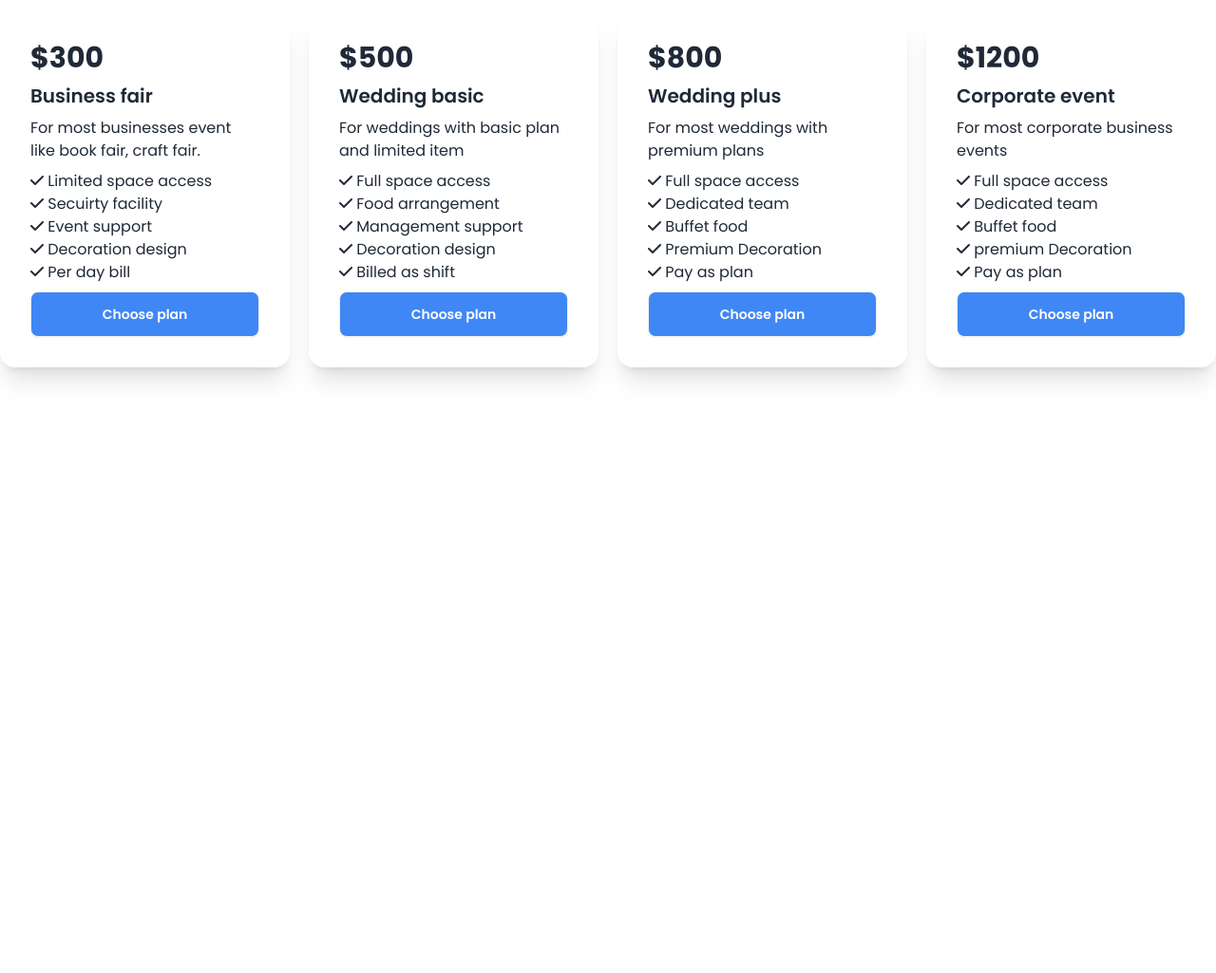
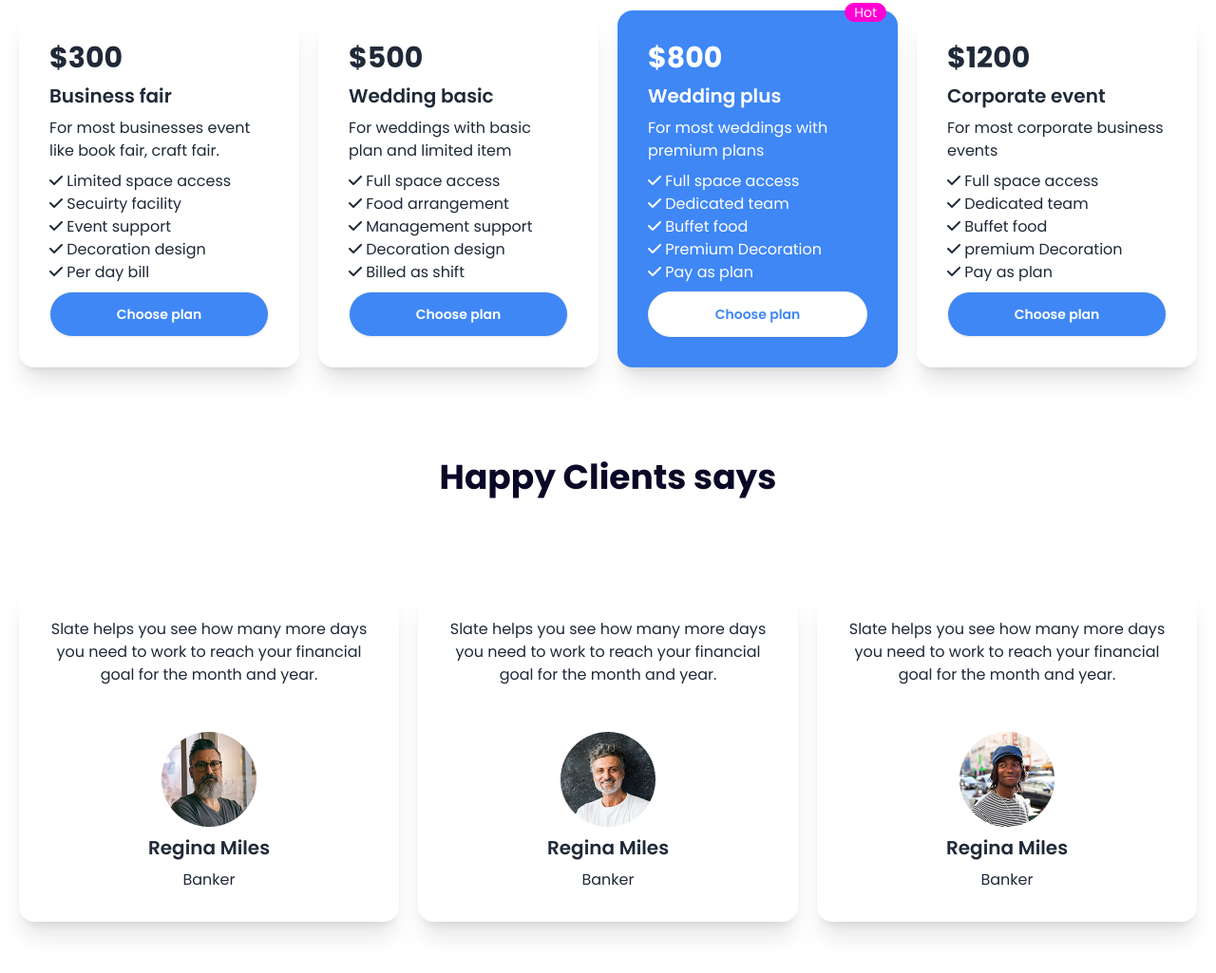
Before and after one commit to mamunalabdullah/convention-center-2k24, a plain HTML site: page index.html in a window 1280 px wide. Shown: the part 1385-2410 px from the top of the page at 95% size. Before the commit the page ends 1868 px from the top, so only its background shows below. Drawn offline with nearby package versions, Linux system fonts and the light colour scheme.

Commit message:
client area add

```diff
--- a/index.html
+++ b/index.html
@@ -135,7 +135,7 @@
       <section>
         <h2 class="text-4xl font-bold text-color-primary text-center">Our package</h2>
 
-        <div class="grid gap-5 grid-cols-1 md:grid-cols-2 lg:grid-cols-4 my-24">
+        <div class="mx-5 grid gap-5 grid-cols-1 md:grid-cols-2 lg:grid-cols-4 my-24">
           <!-- card  -->
           <div class="card bg-base-100 shadow-xl">
             <div class="card-body">
@@ -149,7 +149,7 @@
                 <li><i class="fa-solid fa-check"></i> Decoration design</li>
                 <li><i class="fa-solid fa-check"></i> Per day bill</li>
               </ul>
-              <button class="btn bg-color-background text-white">Choose plan</button>
+              <button class="btn bg-color-background text-white rounded-full">Choose plan</button>
             </div>
           </div>
           <!-- card  -->
@@ -165,12 +165,12 @@
                 <li><i class="fa-solid fa-check"></i> Decoration design</li>
                 <li><i class="fa-solid fa-check"></i> Billed as shift</li>
               </ul>
-              <button class="btn bg-color-background text-white">Choose plan</button>
+              <button class="btn bg-color-background text-white rounded-full">Choose plan</button>
             </div>
           </div>
           <!-- card  -->
-          <div class="card bg-base-100 shadow-xl">
-            <div class="card-body">
+          <div class="card bg-color-background shadow-xl relative">
+            <div class="card-body text-white">
               <h2 class="text-3xl font-bold">$800</h2>
               <h4 class="card-title">Wedding plus</h4>
               <p>For most weddings with premium plans</p>
@@ -181,8 +181,9 @@
                 <li><i class="fa-solid fa-check"></i> Premium Decoration</li>
                 <li><i class="fa-solid fa-check"></i> Pay as plan</li>
               </ul>
-              <button class="btn bg-color-background text-white">Choose plan</button>
+              <button class="btn bg-white text-color-background rounded-full">Choose plan</button>
             </div>
+            <div class="badge badge-secondary absolute right-3 -top-2">Hot</div>
           </div>
           <!-- card  -->
           <div class="card bg-base-100 shadow-xl">
@@ -197,7 +198,48 @@
                 <li><i class="fa-solid fa-check"></i> premium Decoration</li>
                 <li><i class="fa-solid fa-check"></i> Pay as plan</li>
               </ul>
-              <button class="btn bg-color-background text-white">Choose plan</button>
+              <button class="btn bg-color-background text-white rounded-full">Choose plan</button>
+            </div>
+          </div>
+        </div>
+      </section>
+
+      <!-- client area  -->
+      <section>
+        <h2 class="text-4xl font-bold text-color-primary text-center">Happy Clients says</h2>
+
+        <div class="mx-5 flex gap-5 justify-between flex-col lg:flex-row my-24">
+          <!-- card  -->
+          <div class="card bg-base-100 shadow-xl">
+            <div class="card-body items-center text-center">
+              <p>Slate helps you see how many more days you need to work to reach your financial goal for the month and year.</p>
+              <figure class="px-10 pt-10">
+                <img src="images/person 1.png" alt="person" class="rounded-xl" />
+              </figure>
+              <h2 class="card-title">Regina Miles</h2>
+              <p>Banker</p>
+            </div>
+          </div>
+          <!-- card  -->
+          <div class="card bg-base-100 shadow-xl">
+            <div class="card-body items-center text-center">
+              <p>Slate helps you see how many more days you need to work to reach your financial goal for the month and year.</p>
+              <figure class="px-10 pt-10">
+                <img src="images/person 2.png" alt="person" class="rounded-xl" />
+              </figure>
+              <h2 class="card-title">Regina Miles</h2>
+              <p>Banker</p>
+            </div>
+          </div>
+          <!-- card  -->
+          <div class="card bg-base-100 shadow-xl">
+            <div class="card-body items-center text-center">
+              <p>Slate helps you see how many more days you need to work to reach your financial goal for the month and year.</p>
+              <figure class="px-10 pt-10">
+                <img src="images/person 3.png" alt="person" class="rounded-xl" />
+              </figure>
+              <h2 class="card-title">Regina Miles</h2>
+              <p>Banker</p>
             </div>
           </div>
         </div>
```
Also changed, not shown: icons/Vector.svg (deleted), icons/arrow-forward 1.svg (deleted), icons/ctor.svg (deleted), icons/menu-2 1.svg (deleted), icons/watermark.svg (deleted), mobile/convention center mobile.png (deleted), web/convention center web.png (deleted).
